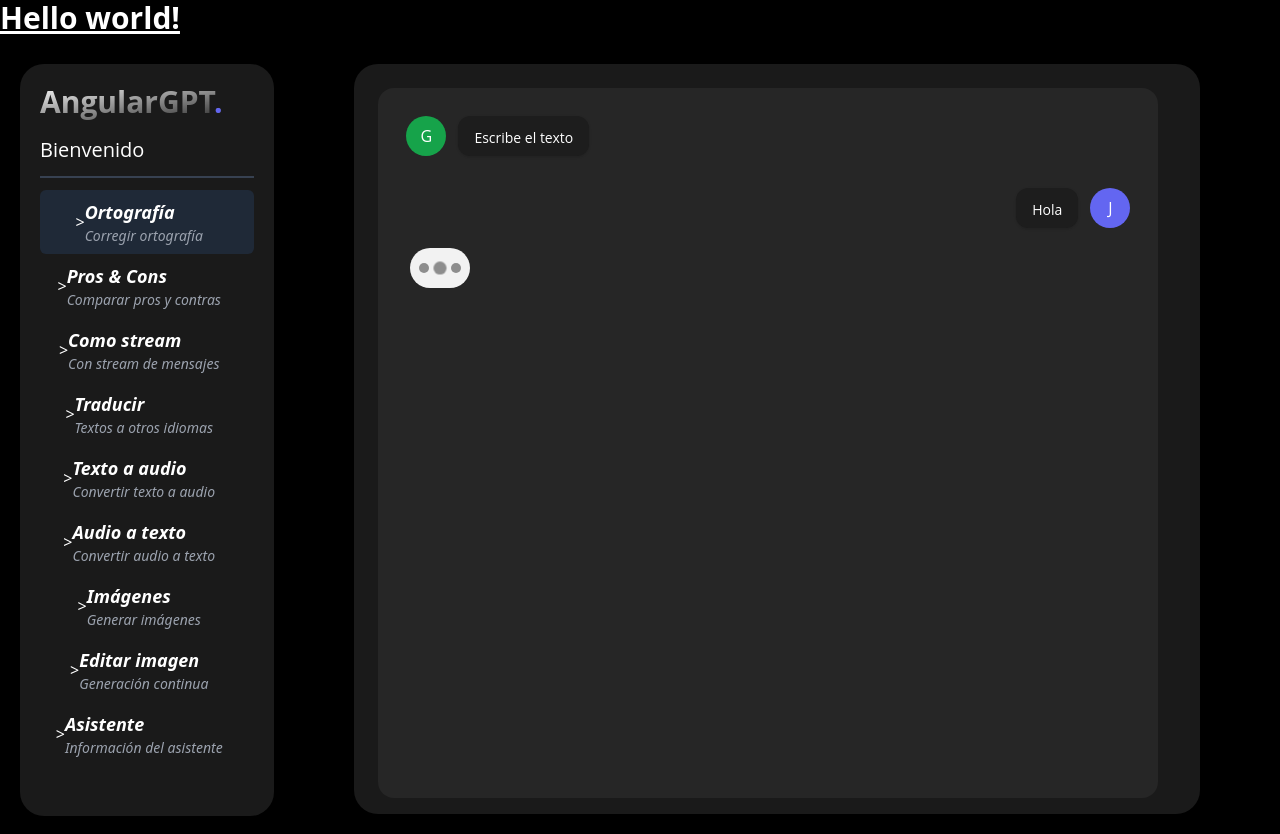
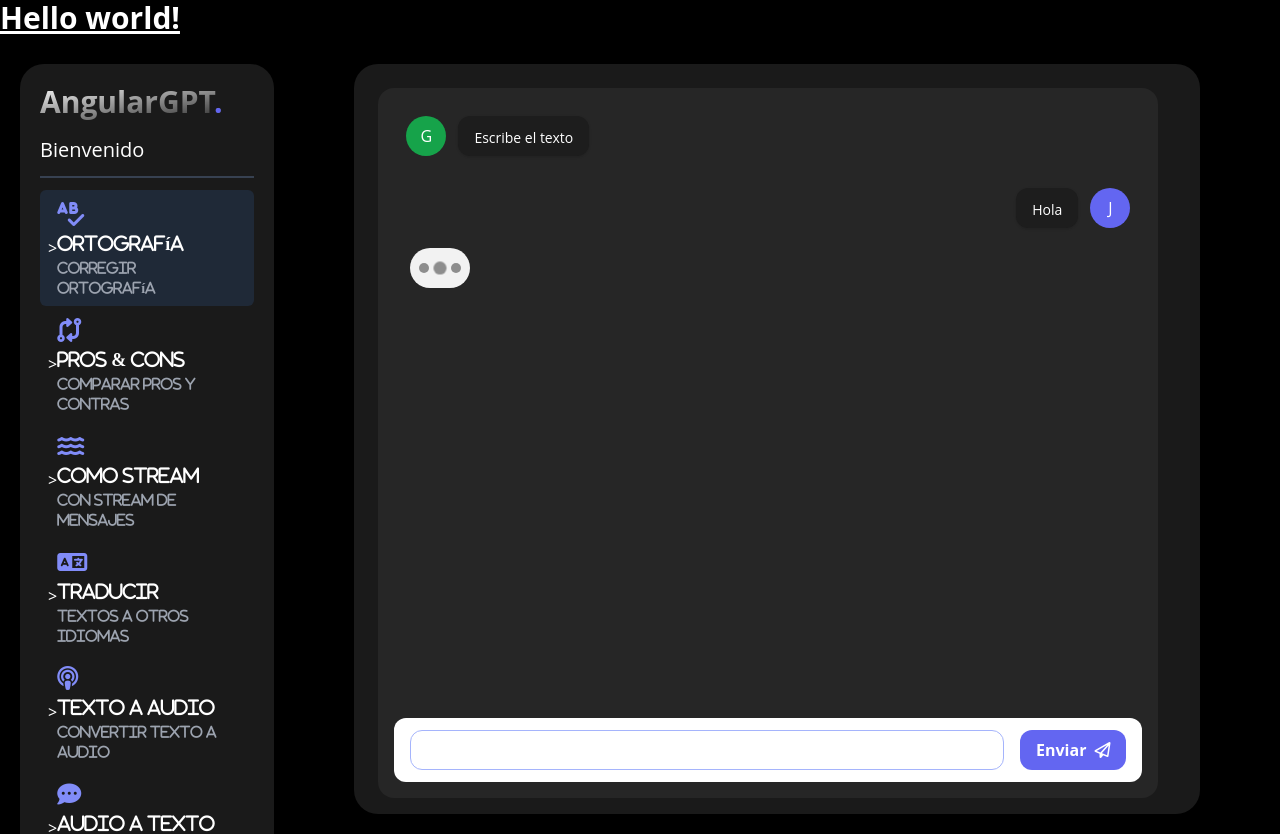
Before and after one commit to joalopezmo/angularchat, an Angular app: page /orthography in a window 1280 px wide. Shown: the top 834 px of the page. Built offline with nearby package versions, Linux system fonts and the light colour scheme.

Commit message:
Add text message box component

```diff
--- a/src/app/presentation/components/index.ts
+++ b/src/app/presentation/components/index.ts
@@ -3,4 +3,6 @@ export * from './chat-bubbles/myMessage/myMessage.component';
 
 export * from './sidebarMenuItem/sidebarMenuItem.component';
 
+export * from './text-boxes/textMessageBox/textMessageBox.component';
+
 export * from './typingLoader/typingLoader.component';
--- /dev/null
+++ b/src/app/presentation/components/text-boxes/textMessageBox/textMessageBox.component.html
@@ -0,0 +1,23 @@
+<form class="flex flex-row items-center h-16 rounded-xl bg-white w-full px-4" [formGroup]="form"
+    (ngSubmit)="handleSubmit()">
+
+
+    <div class="flex-grow">
+        <div class="relative w-full">
+
+            <input type="text" autofocus
+                class="flex w-full border rounded-xl text-gray-800 focus:outline-none focus:border-indigo-300 pl-4 h-10"
+                [placeholder]="placeholder" formControlName="prompt">
+        </div>
+
+    </div>
+
+    <div class="ml-4">
+        <button class="btn-primary" type="submit">
+            <span class="mr-2">Enviar</span>
+            <i class="fa-regular fa-paper-plane"> </i>
+        </button>
+
+    </div>
+
+</form>
--- /dev/null
+++ b/src/app/presentation/components/text-boxes/textMessageBox/textMessageBox.component.ts
@@ -0,0 +1,38 @@
+import { CommonModule } from "@angular/common";
+import { ChangeDetectionStrategy, Component, EventEmitter, Input, Output, inject } from '@angular/core';
+import { FormBuilder, ReactiveFormsModule, Validators } from "@angular/forms";
+
+@Component({
+    selector: 'app-text-message-box',
+    standalone: true,
+    imports: [
+        CommonModule,
+        ReactiveFormsModule
+    ],
+    templateUrl: './textMessageBox.component.html',
+    changeDetection: ChangeDetectionStrategy.OnPush,
+})
+export class TextMessageBoxComponent {
+
+    @Input() public placeholder: string = "";
+    @Input() public disableCorrections: boolean = false;
+
+    @Output() onMessage = new EventEmitter<string>();
+
+    public fb = inject(FormBuilder);
+    public form = this.fb.group({
+        prompt: ['', Validators.required]
+    });
+
+    handleSubmit(){
+        if (this.form.invalid) return;
+
+        const {prompt} = this.form.value;
+        console.log(prompt);
+        this.onMessage.emit(prompt ?? "");
+        this.form.reset();
+
+
+    }
+
+}
--- a/src/app/presentation/pages/orthographyPage/orthographyPage.component.html
+++ b/src/app/presentation/pages/orthographyPage/orthographyPage.component.html
@@ -13,4 +13,8 @@
     </div>
 
     <!-- messages box -->
+
+    <app-text-message-box />
+
+
 </div>
--- a/src/app/presentation/pages/orthographyPage/orthographyPage.component.ts
+++ b/src/app/presentation/pages/orthographyPage/orthographyPage.component.ts
@@ -1,11 +1,11 @@
 import { CommonModule } from '@angular/common';
 import { ChangeDetectionStrategy, Component } from '@angular/core';
-import { GptMessagesComponent, MyMessageComponent, TypingLoaderComponent } from '@components/index';
+import { GptMessagesComponent, MyMessageComponent, TextMessageBoxComponent, TypingLoaderComponent } from '@components/index';
 
 @Component({
   selector: 'app-orthography-page',
   standalone: true,
-  imports: [CommonModule, GptMessagesComponent, MyMessageComponent, TypingLoaderComponent],
+  imports: [CommonModule, GptMessagesComponent, MyMessageComponent, TypingLoaderComponent, TextMessageBoxComponent],
   templateUrl: './orthographyPage.component.html',
   changeDetection: ChangeDetectionStrategy.OnPush,
 })
--- a/src/index.html
+++ b/src/index.html
@@ -8,9 +8,9 @@
   <meta name="viewport" content="width=device-width, initial-scale=1">
   <link rel="icon" type="image/x-icon" href="favicon.ico">
 
-  <!-- <link rel="stylesheet" href="https://cdnjs.cloudflare.com/ajax/libs/font-awesome/6.5.1/css/all.min.css" -->
-  <!-- integrity="sha512-DTOQO9RWCH3ppGqcWaEA1BIZOC6xxalwEsw9c2QQeAIftl+Vegovlnee1c9QX4TctnWMn13TZye+giMm8e2LwA=="
-    crossorigin="anonymous" referrerpolicy="no-referrer" /> -->
+  <link rel="stylesheet" href="https://cdnjs.cloudflare.com/ajax/libs/font-awesome/6.5.1/css/all.min.css"
+    integrity="sha512-DTOQO9RWCH3ppGqcWaEA1BIZOC6xxalwEsw9c2QQeAIftl+Vegovlnee1c9QX4TctnWMn13TZye+giMm8e2LwA=="
+    crossorigin="anonymous" referrerpolicy="no-referrer" />
 </head>
 
 <body>
```
